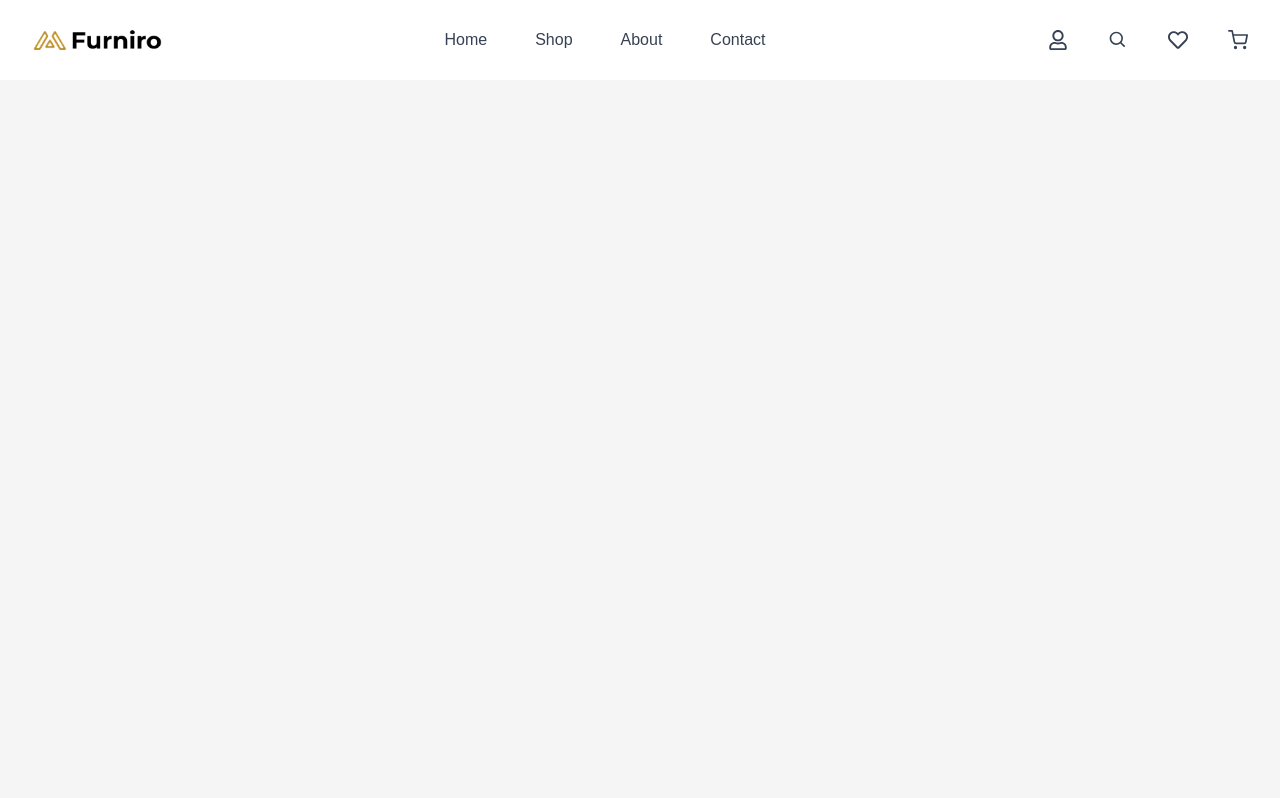
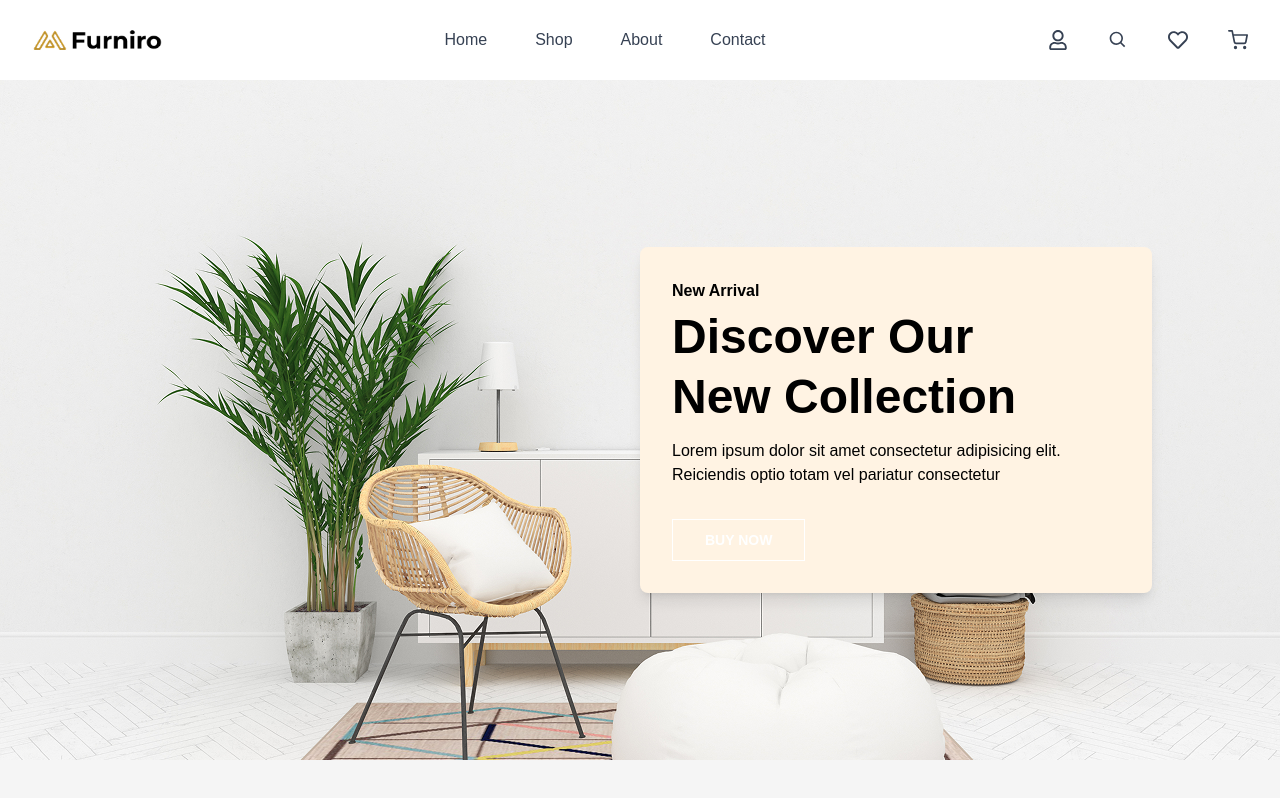
Before and after one commit to robiulsagor/ecommerce-app, a Next.js app in the folder client/: page / in a window 1280 px wide. Built offline with nearby package versions, Linux system fonts and the light colour scheme.

Commit message:
refactor: Place the Hero component inside main tag

```diff
--- a/client/app/page.tsx
+++ b/client/app/page.tsx
@@ -1,9 +1,13 @@
+import Hero from "./components/Hero";
 import Navbar from "./components/Navbar";
 
 export default function Home() {
   return (
     <>
       <Navbar />
+      <main>
+        <Hero />
+      </main>
     </>
   );
 }
```
